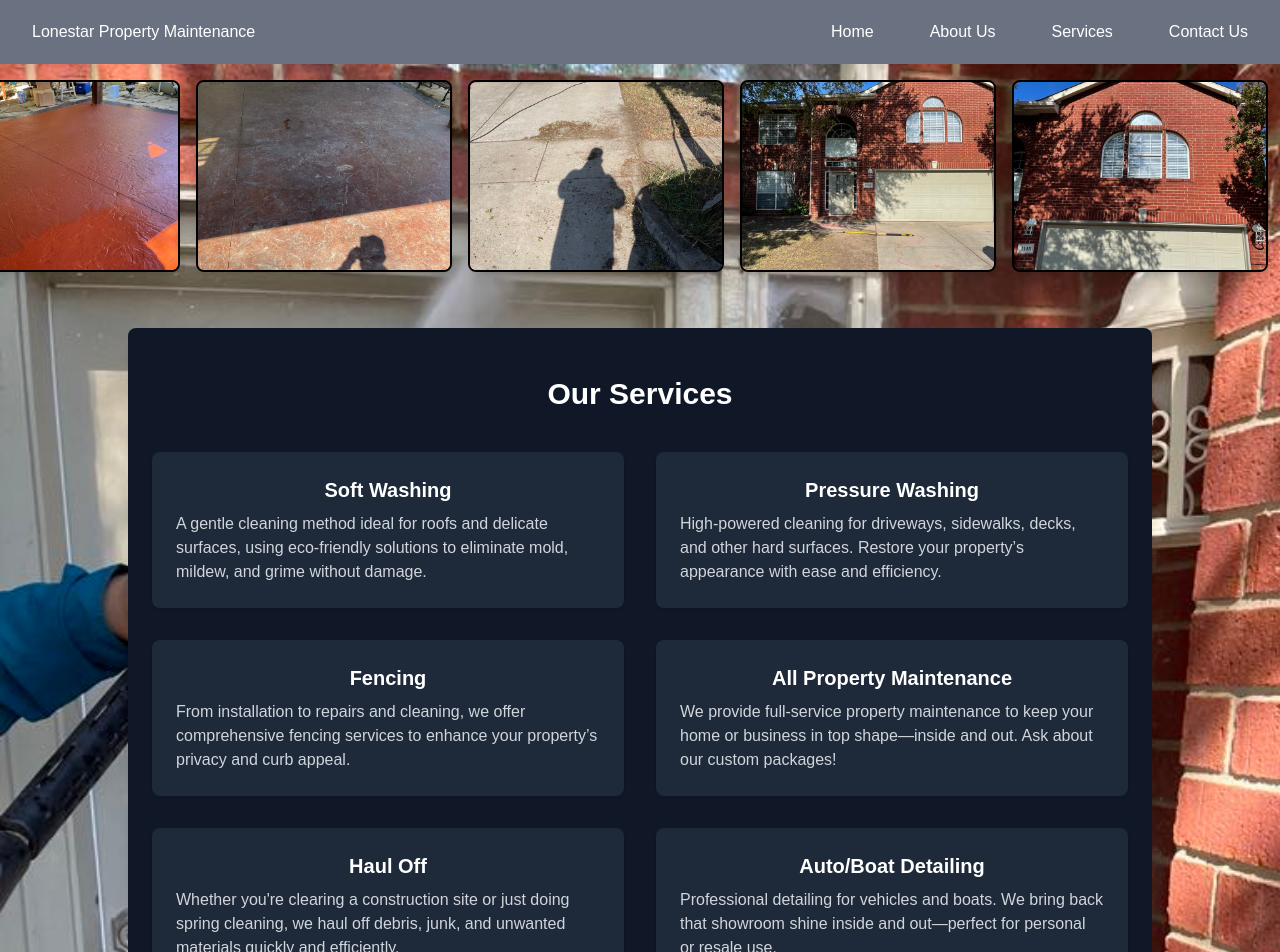
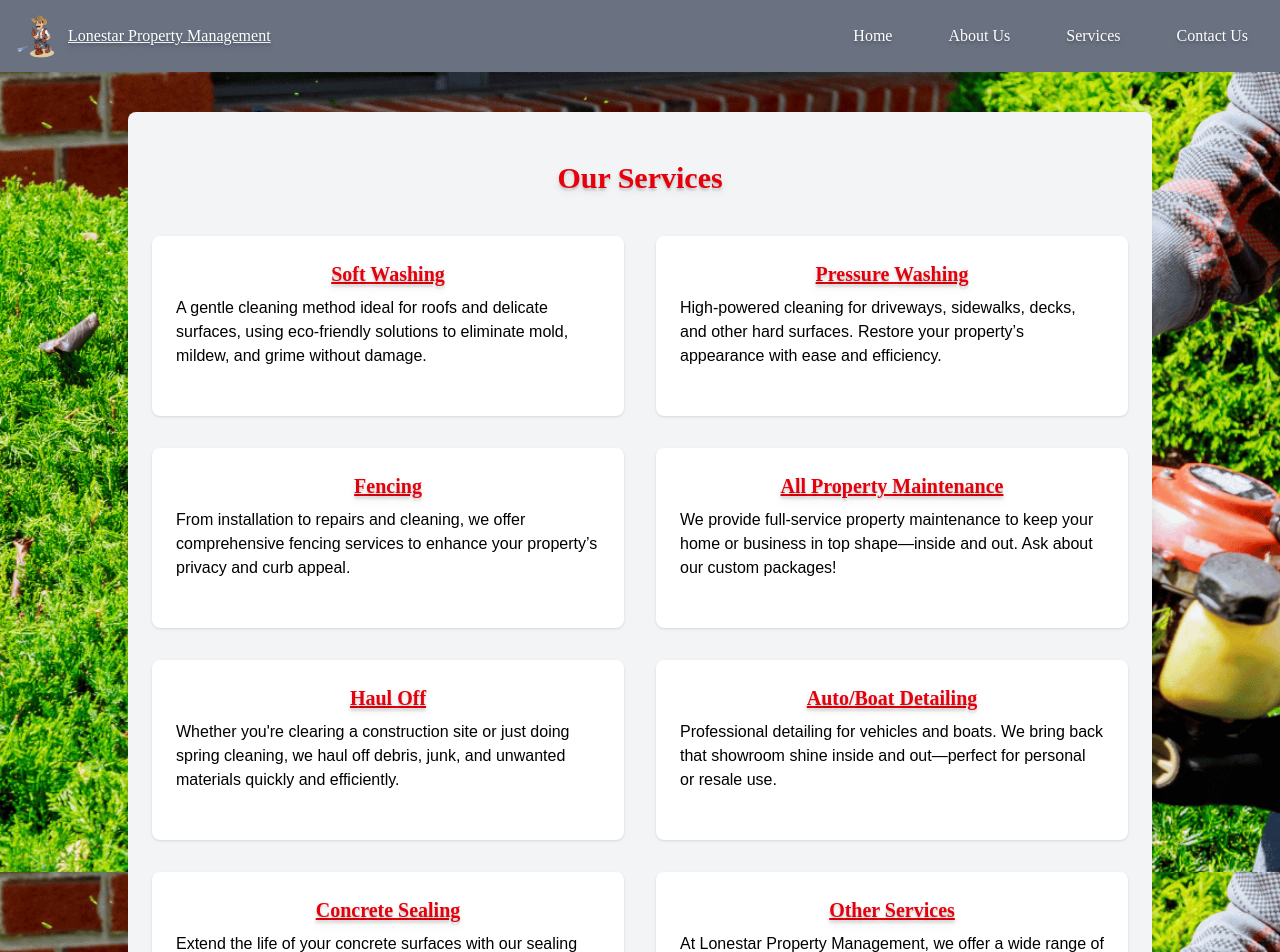
Before and after one commit to laughingelf/LonestarPM, a React (Vite) app: page /services in a window 1280 px wide. Shown: the top 952 px of the page. Built offline with nearby package versions, Linux system fonts and the light colour scheme; a web font is replaced by a local one.

Commit message:
updated services and contact page

```diff
--- a/src/components/Navbar.jsx
+++ b/src/components/Navbar.jsx
@@ -21,7 +21,8 @@ export default function Navbar() {
       <div className="max-w-7xl mx-auto flex items-center justify-between">
         {/* Logo + Brand */}
         <div className="flex items-center gap-3">
-        <Link to="/home" className="px-4 py-2 hover:text-gray-400">Lonestar Property Maintenance</Link>
+        <img className='h-12 w-auto' src='/img/nav-mascot.svg' />
+        <Link to="/home" style={{fontFamily: 'Rye, serif'}} className=" py-2 underline hover:text-gray-400 hover:underline text-shadow-lg">Lonestar Property Management</Link>
         </div>
 
         {/* Hamburger Button */}
@@ -39,11 +40,11 @@ export default function Navbar() {
             isOpen ? 'flex bg-gray-500' : 'hidden'
           } flex-col absolute top-16 left-0 w-full  z-50 transition-all duration-300 ease-in-out sm:static sm:flex sm:flex-row sm:items-center sm:gap-6 sm:w-auto`}
         >
-          <Link to="/home" className="px-4 py-2 hover:text-gray-400 hover:underline ">Home</Link>
-          <Link to="/about-us" className="px-4 py-2 hover:text-gray-400 hover:underline">About Us</Link>
+          <Link to="/home" style={{fontFamily: 'Rye, serif'}} className="px-4 py-2 hover:text-gray-400 hover:underline text-shadow-lg">Home</Link>
+          <Link to="/about-us" style={{fontFamily: 'Rye, serif'}} className="px-4 py-2 hover:text-gray-400 hover:underline text-shadow-lg">About Us</Link>
           {/* <Link to="/testimonials" className="px-4 py-2 hover:text-gray-400">Testimonials</Link> */}
-          <Link to="/services" className="px-4 py-2 hover:text-gray-400 hover:underline">Services</Link>
-          <Link to="/contact" className="px-4 py-2 hover:text-gray-400 hover:underline">Contact Us</Link>
+          <Link to="/services" style={{fontFamily: 'Rye, serif'}} className="px-4 py-2 hover:text-gray-400 hover:underline text-shadow-lg">Services</Link>
+          <Link to="/contact" style={{fontFamily: 'Rye, serif'}} className="px-4 py-2 hover:text-gray-400 hover:underline text-shadow-lg">Contact Us</Link>
         </div>
       </div>
     </nav>
--- a/src/pages/About.jsx
+++ b/src/pages/About.jsx
@@ -19,7 +19,7 @@ const About = () => {
             <div className="max-w-5xl mx-auto text-center px-4 py-16 sm:py-20">
               <h1 style={{fontFamily: 'Rye, serif'}} className="text-3xl sm:text-4xl font-bold mb-4">About Us</h1>
               <p className="text-base sm:text-lg max-w-2xl mx-auto">
-                Lonestar Property Maintenance is built on trust, hard work, and Texas pride. Learn about our mission and how we serve our community.
+                Lonestar Property Management is built on trust, hard work, and Texas pride. Learn about our mission and how we serve our community.
               </p>
             </div>
           </div>
@@ -40,9 +40,9 @@ const About = () => {
             {/* Text Section */}
             <div className="w-full lg:w-1/2 flex-1 bg-white bg-opacity-80 text-white p-8 rounded-lg shadow-lg flex flex-col justify-between">
               <div className="text-black">
-                <h2 style={{fontFamily: 'Rye, serif'}} className="text-3xl font-semibold mb-6 text-center lg:text-left">Who We Are</h2>
+                <h2 style={{fontFamily: 'Rye, serif'}} className="text-3xl font-semibold mb-6 text-center text-shadow-lg text-red-600 lg:text-left">Who We Are</h2>
                 <p className="text-lg text-center lg:text-left mb-6">
-                  At Lonestar Pressure Washing, we're proud to be a family-owned and operated business based in Fort Worth, Texas. We
+                  At Lonestar Property Management, we're proud to be a family-owned and operated business based in Fort Worth, Texas. We
                   serve the DFW area and the surrounding communities, bringing our passion for quality work and customer service to every
                   job. Our values are rooted in hard work, honesty, and the desire to make a positive impact on the properties we service.
                   We believe in treating every home and business like it's our own, ensuring you get the highest level of care and attention.
@@ -64,16 +64,16 @@ const About = () => {
               </div>
 
               {/* Buttons */}
-              <div className="mt-8 flex flex-col sm:flex-row sm:justify-center lg:justify-start gap-4">
+              <div className="mt-8 text-center flex flex-col items-center sm:flex-row sm:justify-center lg:justify-start gap-4">
                 <Link
                   to='/contact'
-                  className="bg-blue-600 hover:bg-blue-700 px-6 py-2 rounded-lg text-white font-semibold transition"
+                  className=" w-48 bg-blue-600 hover:bg-blue-700 px-6 py-2 rounded-lg text-white font-semibold transition"
                 >
                   Request a Free Quote
                 </Link>
                 <a
                   href="tel:1234567890"
-                  className="bg-blue-600 hover:bg-blue-700 px-6 py-2 rounded-lg text-white font-semibold transition"
+                  className="w-48 bg-blue-600 hover:bg-blue-700 px-6 py-2 rounded-lg text-white font-semibold transition"
                 >
                   Call Us: (123) 456-7890
                 </a>
@@ -85,14 +85,15 @@ const About = () => {
 
         <section>
           <div className="flex justify-center items-center">
-              <img src="/img/smalltown.svg" className="w-3/4 h-auto" />
+              {/* <img src="/img/smalltown.svg" className="w-3/4 h-auto" /> */}
+              <h1 style={{fontFamily: 'Rye, serif'}} className="text-black text-5xl text-center mb-16 text-red-600 text-shadow-lg">High-Quality Services At Honest,<br/> Affordable Prices</h1>
           </div>
         </section>
 
         <section>
           <div className="bg-white text-black py-16 px-6">
             <div className="max-w-7xl mx-auto">
-              <h2 style={{fontFamily: 'Rye, serif'}} className="text-4xl font-bold mb-10 text-center">Our Mission & Values</h2>
+              <h2 style={{fontFamily: 'Rye, serif'}} className="text-5xl text-shadow-lg font-bold mb-10 text-center underline">Our Mission & Values</h2>
 
               <div className="flex flex-col lg:flex-row items-center lg:items-start gap-10">
                 {/* Image */}
@@ -103,7 +104,7 @@ const About = () => {
                 {/* Text Content */}
                 <div id="mission-text" className=" w-full lg:w-1/2 space-y-6 text-lg leading-relaxed md:mr-24 p-12 rounded-lg shadow-lg">
                   <p>
-                    At Lonestar Property Management, our mission is to deliver high-quality, reliable exterior cleaning and property maintenance
+                    At <span style={{fontFamily: 'Rye, serif'}} className="text-red-600 text-md underline text-shadow-lg">Lonestar Property Management</span>, our mission is to deliver high-quality, reliable exterior cleaning and property maintenance
                     services that protect and enhance the value of every home and business we touch. We’re committed to honest work, exceptional
                     results, and building lasting relationships with our community through trust, integrity, and Texas-sized customer care.
                   </p>
--- a/src/pages/LandingPage.jsx
+++ b/src/pages/LandingPage.jsx
@@ -22,15 +22,15 @@ function LandingPage() {
                         </div>
 
                         {/* Card */}
-                        <div className="bg-white border-2 border-black rounded-2xl shadow-md p-6 sm:p-8 max-w-xl text-black text-center">
-                            <h2 style={{fontFamily: 'Rye, serif'}} className="text-2xl text-red-600 underline sm:text-3xl font-bold mb-4">Why We Do What We Do</h2>
+                        <div className="bg-white rounded-lg shadow-md p-6 sm:p-8 max-w-xl text-black text-center">
+                            <h2 style={{fontFamily: 'Rye, serif'}} className="text-2xl text-red-600 underline sm:text-3xl font-bold mb-4 text-shadow-lg">Why We Do What We Do</h2>
                             <p className="text-base sm:text-lg leading-relaxed text-left">
-                            At Lonestar Pressure Washing, we take pride in being a family-owned and operated business based in Fort Worth, Texas,
+                            At Lonestar Property Management, we take pride in being a family-owned and operated business based in Fort Worth, Texas,
                             proudly serving DFW and surrounding areas. Built on strong values, hard work, and a commitment to customer satisfaction,
                             we treat every property like it’s our own—because when you choose Lonestar, you're part of the family.
                             <br /><br />
                             No job is too big or too small—we bring the same attention to detail and professionalism to every project. Whether you're
-                             a homeowner looking to refresh your driveway, or a business in need of regular property maintenance, Lonestar Pressure Washing
+                             a homeowner looking to refresh your driveway, or a business in need of regular property maintenance, Lonestar Property Management
                               is your one-stop solution.
                             </p>
 
@@ -56,8 +56,8 @@ function LandingPage() {
                 <section className="px-4 py-8">
                     <div className="max-w-6xl mx-auto grid grid-cols-1 md:grid-cols-2 gap-6">
 
-                        <div className="bg-white text-center border-2 border-black rounded-2xl shadow-lg p-6">
-                            <h2 style={{fontFamily: 'Rye, serif'}} className="text-2xl text-red-600 font-semibold mb-2 underline">Quick Quotes, No Hassle</h2>
+                        <div className="bg-white text-center rounded-lg shadow-lg p-6">
+                            <h2 style={{fontFamily: 'Rye, serif'}} className="text-2xl text-red-600 font-semibold mb-2 underline text-shadow-lg">Quick Quotes, No Hassle</h2>
                             <p className="text-gray-700 mb-4 text-left">
                                 At Lonestar Property Mangement, we make it easy to get fast and reliable estimates for all of your exterior
                                 cleaning and maintenance needs. Whether you're looking for pressure washing, soft washing, fencing installation,
@@ -67,8 +67,8 @@ function LandingPage() {
                             </p>
                         </div>
 
-                        <div className="bg-white text-center border-2 border-black rounded-2xl shadow-lg p-6">
-                            <h2 style={{fontFamily: 'Rye, serif'}} className="text-2xl text-red-600 font-semibold mb-2 underline">Trusted By Our Community</h2>
+                        <div className="bg-white text-center rounded-lg shadow-lg p-6">
+                            <h2 style={{fontFamily: 'Rye, serif'}} className="text-2xl text-red-600 font-semibold mb-2 underline text-shadow-lg">Trusted By Our Community</h2>
                             <p className="text-gray-700 text-left">
                             At Lonestar Property Management, we’re proud to be a locally owned and operated Texas business that our neighbors trust. From
                             residential homeowners to local business owners, our clients choose us time and time again for our honest service, fair pricing,
@@ -79,10 +79,10 @@ function LandingPage() {
                             </p>
                         </div>
 
-                        <div className="bg-white text-center border-2 border-black rounded-2xl shadow-lg p-6">
-                            <h2 style={{fontFamily: 'Rye, serif'}} className="text-2xl text-red-600 font-semibold mb-2 underline">We are reliable</h2>
+                        <div className="bg-white text-center rounded-lg shadow-lg p-6">
+                            <h2 style={{fontFamily: 'Rye, serif'}} className="text-2xl text-red-600 font-semibold mb-2 underline text-shadow-lg">We are reliable</h2>
                             <p className="text-gray-700 mb-4 text-left">
-                            At Lonestar Pressure Washing, reliability is at the core of everything we do. Our experienced team is dedicated to providing exceptional
+                            At Lonestar Property Management, reliability is at the core of everything we do. Our experienced team is dedicated to providing exceptional
                              results on every project, no matter the size. Whether it's a routine pressure washing job, soft washing delicate surfaces, or sealing
                               concrete to protect your investment, we take pride in our punctuality, professionalism, and attention to detail. We use top-of-the-line
                               equipment and eco-friendly products to ensure the job is done right the first time. You can count on us for dependable service, clear communication,
@@ -90,10 +90,10 @@ function LandingPage() {
                             </p>
                         </div>
 
-                        <div className="bg-white text-center border-2 border-black rounded-2xl shadow-lg p-6">
-                            <h2 style={{fontFamily: 'Rye, serif'}} className="text-2xl text-red-600 font-semibold mb-2 underline">We treat your property like our own.</h2>
+                        <div className="bg-white text-center rounded-lg shadow-lg p-6">
+                            <h2 style={{fontFamily: 'Rye, serif'}} className="text-2xl text-red-600 font-semibold mb-2 underline text-shadow-lg">We treat your property like our own.</h2>
                             <p className="text-gray-700 mb-4 text-left">
-                            At Lonestar Pressure Washing, we understand that your property is a valuable investment, and we treat it with the utmost care and respect. Whether
+                            At Lonestar Property Management, we understand that your property is a valuable investment, and we treat it with the utmost care and respect. Whether
                              we are pressure washing your driveway, cleaning your roof, or detailing your boat, we approach every job with the same level of attention to detail
                               as if it were our own home. Our team is fully trained to ensure that your property is protected throughout the process. We use safe, non-damaging
                               techniques and equipment to ensure that nothing is harmed, leaving your property looking spotless and well-maintained. Your satisfaction and peace
@@ -108,7 +108,7 @@ function LandingPage() {
                     style={{fontFamily: 'Rye, serif'}}
                     id="call-button"
                     to="/contact"
-                    className="text-black text-2xl font-semibold px-6 py-3 rounded-lg shadow-md transition"
+                    className="text-black text-2xl font-semibold px-6 py-3 rounded-lg shadow-md transition text-shadow-lg"
                     // text-white text-2xl bg-red-600 hover:bg-red-700
                     >
                     Get Your Free Quote
--- a/src/pages/Services.jsx
+++ b/src/pages/Services.jsx
@@ -8,74 +8,83 @@ const Services = () => {
     <>
       <Navbar />
       <div
-        className="min-h-screen bg-cover bg-center bg-no-repeat"
+        className="min-h-screen bg-cover bg-center bg-no-repeat pb-6 pt-6 md:pt-10"
         style={{
-          backgroundImage: "url('/img/mission.jpg')",
+          backgroundImage: "url('/img/lspm-header2.png')",
           backgroundSize: 'cover', // Ensures image covers full screen
           backgroundPosition: 'center',
           backgroundAttachment: 'fixed' // Keeps the image fixed while scrolling
         }}
       >
-        <ScrollingGallery/>
-        <div className="bg-gray-900 bg-opacity-90 text-white py-12 px-6 rounded-lg shadow-lg max-w-5xl mx-auto mt-10 mb-10">
-          <h2 className="text-3xl font-bold text-center mb-10">Our Services</h2>
-          <div className="grid md:grid-cols-2 gap-8">
-            <div className="bg-gray-800 p-6 rounded-lg shadow">
-              <h3 className="text-xl text-center font-semibold mb-2">Soft Washing</h3>
-              <p className="text-gray-300">
+        {/* <ScrollingGallery/> */}
+        <div className="bg-gray-100 bg-opacity-30 text-black py-12 px-6 rounded-lg shadow-lg max-w-5xl mx-auto mb-10">
+          <h2 style={{fontFamily: 'Rye, serif'}} className="text-3xl text-red-600 text-shadow-lg font-bold text-center mb-10">Our Services</h2>
+          <div className="grid md:grid-cols-2 gap-8 auto-rows-fr">
+            <div className="bg-white text-black p-6 rounded-lg shadow">
+              <h3 style={{fontFamily: 'Rye, serif'}} className="text-xl text-center text-red-600 text-shadow-lg underline font-semibold mb-2">Soft Washing</h3>
+              <p>
                 A gentle cleaning method ideal for roofs and delicate surfaces, using eco-friendly solutions to eliminate mold, mildew, and grime without damage.
               </p>
             </div>
 
-            <div className="bg-gray-800 p-6 rounded-lg shadow">
-              <h3 className="text-xl text-center font-semibold mb-2">Pressure Washing</h3>
-              <p className="text-gray-300">
+            <div className="bg-white text-black p-6 rounded-lg shadow">
+              <h3 style={{fontFamily: 'Rye, serif'}} className="text-xl text-center text-red-600 text-shadow-lg underline font-semibold mb-2">Pressure Washing</h3>
+              <p>
                 High-powered cleaning for driveways, sidewalks, decks, and other hard surfaces. Restore your property’s appearance with ease and efficiency.
               </p>
             </div>
 
-            <div className="bg-gray-800 p-6 rounded-lg shadow">
-              <h3 className="text-xl text-center font-semibold mb-2">Fencing</h3>
-              <p className="text-gray-300">
+            <div className="bg-white text-black p-6 rounded-lg shadow">
+              <h3 style={{fontFamily: 'Rye, serif'}} className="text-xl text-center text-red-600 text-shadow-lg underline font-semibold mb-2">Fencing</h3>
+              <p>
                 From installation to repairs and cleaning, we offer comprehensive fencing services to enhance your property’s privacy and curb appeal.
               </p>
             </div>
 
-            <div className="bg-gray-800 p-6 rounded-lg shadow">
-              <h3 className="text-xl text-center font-semibold mb-2">All Property Maintenance</h3>
-              <p className="text-gray-300">
+            <div className="bg-white text-black p-6 rounded-lg shadow">
+              <h3 style={{fontFamily: 'Rye, serif'}} className="text-xl text-center text-red-600 text-shadow-lg underline font-semibold mb-2">All Property Maintenance</h3>
+              <p>
                 We provide full-service property maintenance to keep your home or business in top shape—inside and out. Ask about our custom packages!
               </p>
             </div>
 
-            <div className="bg-gray-800 p-6 rounded-lg shadow">
-              <h3 className="text-xl text-center font-semibold mb-2">Haul Off</h3>
-              <p className="text-gray-300">
+            <div className="bg-white text-black p-6 rounded-lg shadow">
+              <h3 style={{fontFamily: 'Rye, serif'}} className="text-xl text-center text-red-600 text-shadow-lg underline font-semibold mb-2">Haul Off</h3>
+              <p>
                 Whether you're clearing a construction site or just doing spring cleaning, we haul off debris, junk, and unwanted materials quickly and efficiently.
               </p>
             </div>
 
-            <div className="bg-gray-800 p-6 rounded-lg shadow">
-              <h3 className="text-xl text-center font-semibold mb-2">Auto/Boat Detailing</h3>
-              <p className="text-gray-300">
+            <div className="bg-white text-black p-6 rounded-lg shadow">
+              <h3 style={{fontFamily: 'Rye, serif'}} className="text-xl text-center text-red-600 text-shadow-lg underline font-semibold mb-2">Auto/Boat Detailing</h3>
+              <p>
                 Professional detailing for vehicles and boats. We bring back that showroom shine inside and out—perfect for personal or resale use.
               </p>
             </div>
 
-            <div className="bg-gray-800 p-6 rounded-lg shadow md:col-span-2">
-              <h3 className="text-xl text-center font-semibold mb-2">Concrete Sealing</h3>
-              <p className="text-gray-300">
+            <div className="bg-white text-black p-6 rounded-lg shadow ">
+              <h3 style={{fontFamily: 'Rye, serif'}} className="text-xl text-center text-red-600 text-shadow-lg underline font-semibold mb-2">Concrete Sealing</h3>
+              <p>
                 Extend the life of your concrete surfaces with our sealing services. Protect against stains, weathering, and cracks while enhancing appearance.
               </p>
             </div>
+
+            <div className="bg-white text-black p-6 rounded-lg shadow">
+              <h3 style={{fontFamily: 'Rye, serif'}} className="text-xl text-center text-red-600 text-shadow-lg underline font-semibold mb-2">Other Services</h3>
+              <p>
+              At Lonestar Property Management, we offer a wide range of services beyond what’s listed on our site. If you’ve got a project in mind, give us a call—we’re
+              happy to talk it through and see how we can help. If we can do it, we will.
+              </p>
+            </div>
+
           </div>
 
           {/* Request a Free Quote Button */}
-          <div id="buttons" className="mt-12 text-center flex flex-col sm:flex-row sm:justify-center sm:gap-4">
-            <Link to='/contact' className="mr-4 bg-blue-600 hover:bg-blue-700 px-6 py-3 rounded-lg text-white font-semibold transition mb-4 sm:mb-0">
+          <div id="buttons" className="mt-12 text-center flex flex-col items-center sm:flex-row sm:justify-center sm:gap-4">
+            <Link to='/contact' className="w-48 bg-blue-600 hover:bg-blue-700 px-6 py-3 rounded-lg text-white font-semibold transition mb-4 sm:mb-0">
                 Get a Free Quote
             </Link>
-            <a href="tel:1234567890" className="bg-blue-600 hover:bg-blue-700 px-6 py-3 rounded-lg text-white font-semibold transition">
+            <a href="tel:1234567890" className="w-48 bg-blue-600 hover:bg-blue-700 px-6 py-3 rounded-lg text-white font-semibold transition">
                 Call Us: (123) 456-7890
             </a>
             </div>
```
Also changed, not shown: src/components/Hero.jsx (+4 -4 lines), src/pages/Contact.jsx (+12 -12 lines), public/img/nav-mascot.svg (added).
